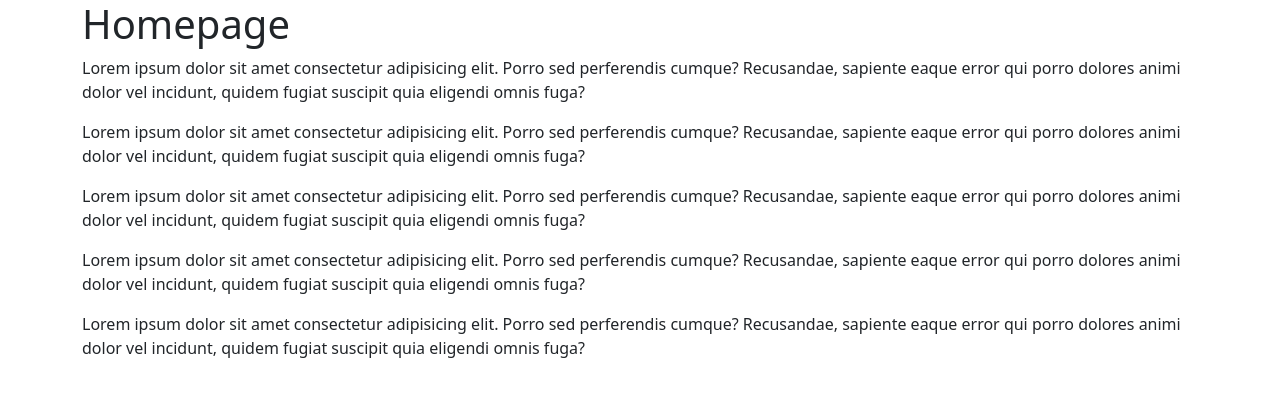
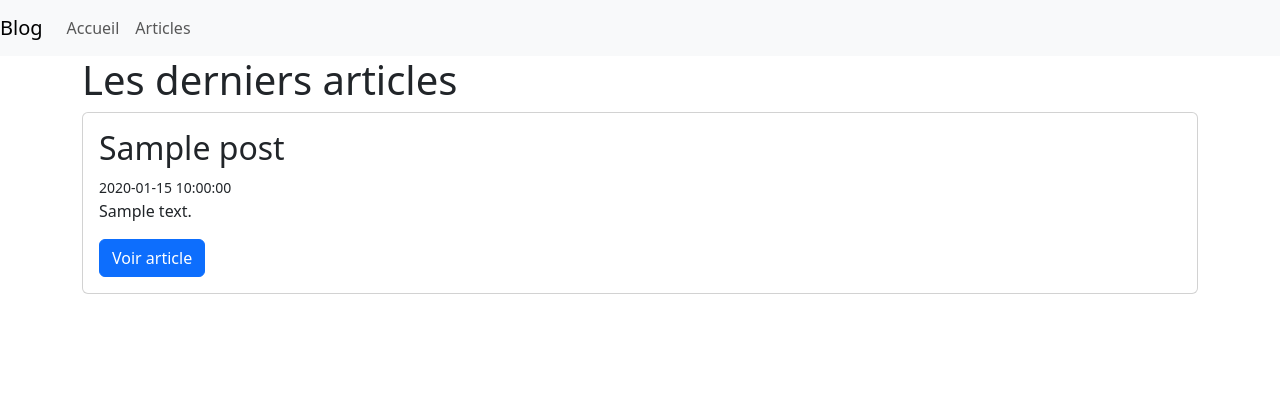
Before and after one commit to Ls3012/LS_blog, a PHP site: template views/blog/index.php in a window 1280 px wide. Shown: the top 397 px of the page. Run offline with PHP 8.4, Linux system fonts and the light colour scheme; the template is opened without the code that fills it: most values are stand-ins (such as "Sample title", 1, 10 or a date in 2020); some libraries are stand-ins or nearby versions.

Commit message:
Adding and creating post page structure (#24)

```diff
--- a/public/index.php
+++ b/public/index.php
@@ -10,7 +10,8 @@ define('SCRIPTS', dirname($_SERVER['SCRIPT_NAME']) . DIRECTORY_SEPARATOR);
 
 $router = new Router($_GET['url']);
 
-$router ->get('/', 'App\Controllers\BlogController@index');
+$router ->get('/', 'App\Controllers\BlogController@homepage'); //A modifier welcome -> homepage ou autre
+$router ->get('/posts', 'App\Controllers\BlogController@index');
 $router ->get ('/posts/:id','App\Controllers\BlogController@show');
 
 $router -> run();
--- a/views/blog/index.php
+++ b/views/blog/index.php
@@ -1,17 +1,20 @@
-<h1>Homepage</h1>
+<h1> Les derniers articles </h1>
 
-<p> Lorem ipsum dolor sit amet consectetur adipisicing elit.
-     Porro sed perferendis cumque? Recusandae, sapiente eaque error qui porro dolores animi dolor vel incidunt,
-     quidem fugiat suscipit quia eligendi omnis fuga?</p>
-<p> Lorem ipsum dolor sit amet consectetur adipisicing elit.
-     Porro sed perferendis cumque? Recusandae, sapiente eaque error qui porro dolores animi dolor vel incidunt,
-     quidem fugiat suscipit quia eligendi omnis fuga?</p>
-<p> Lorem ipsum dolor sit amet consectetur adipisicing elit.
-     Porro sed perferendis cumque? Recusandae, sapiente eaque error qui porro dolores animi dolor vel incidunt,
-     quidem fugiat suscipit quia eligendi omnis fuga?</p>
-<p> Lorem ipsum dolor sit amet consectetur adipisicing elit.
-     Porro sed perferendis cumque? Recusandae, sapiente eaque error qui porro dolores animi dolor vel incidunt,
-     quidem fugiat suscipit quia eligendi omnis fuga?</p>
-<p> Lorem ipsum dolor sit amet consectetur adipisicing elit.
-     Porro sed perferendis cumque? Recusandae, sapiente eaque error qui porro dolores animi dolor vel incidunt,
-     quidem fugiat suscipit quia eligendi omnis fuga?</p>
+<?php foreach ($params['posts'] as $post): ?>
+
+    <div class="card mb-3">
+        <div class="card-body">
+            <h2>
+                <?= $post->title ?>
+            </h2>
+            <small>
+                <?= $post->creationDate_Art?>
+            </small>
+            <p>
+                <?= $post->content_Art ?>
+            </p>
+            <a href="/ProjetsOC/LS_Blog/posts/<?= $post->idArticle?>" class="btn btn-primary">Voir article</a>
+        </div>
+    </div>
+
+<?php endforeach ?>
--- a/views/blog/show.php
+++ b/views/blog/show.php
@@ -1 +1,3 @@
-<h1> post numero <?= $params['id'] ?> </h1>
+<h1><?= $params['post']-> title ?></h1>
+<p><?= $params['post']->content_Art?></p>
+<a href="/ProjetsOC/LS_Blog/posts" class="btn btn-secondary">Retourner aux articles</a>
--- a/views/layout.php
+++ b/views/layout.php
@@ -3,10 +3,28 @@
 <head>
     <meta charset="UTF-8">
     <meta name="viewport" content="width=device-width, initial-scale=1.0">
-    <title>Mon titre</title>
+    <title>LS_Blog</title>
     <link rel="stylesheet" href="<?= SCRIPTS . 'css' . DIRECTORY_SEPARATOR . 'app.css' ?>">
 </head>
 <body>
+<nav class="navbar navbar-expand-lg navbar-light bg-light">
+  <a class="navbar-brand" href="/ProjetsOC/LS_Blog/">Blog</a>
+  <button class="navbar-toggler" type="button" data-toggle="collapse" data-target="#navbarSupportedContent" aria-controls="navbarSupportedContent" aria-expanded="false" aria-label="Toggle navigation">
+    <span class="navbar-toggler-icon"></span>
+  </button>
+
+  <div class="collapse navbar-collapse" id="navbarSupportedContent">
+    <ul class="navbar-nav mr-auto">
+      <li class="nav-item">
+        <a class="nav-link" href="/ProjetsOC/LS_Blog/">Accueil </a>
+      </li>
+      <li class="nav-item">
+        <a class="nav-link" href="/ProjetsOC/LS_Blog/posts">Articles</a>
+      </li>
+
+    </ul>
+  </div>
+</nav>
     <div class="container">
         <?= $content ?>
     </div>
```
Also changed, not shown: app/Controllers/BlogController.php (+18 -9 lines), app/Controllers/Controller.php (+7 -6 lines), app/Models/Model.php (added, +15 -0 lines), views/blog/homepage.php (added, +17 -0 lines), app/Models/Post.php (added), database/dbConnection.php (line endings or trailing spaces), 1 other file.
